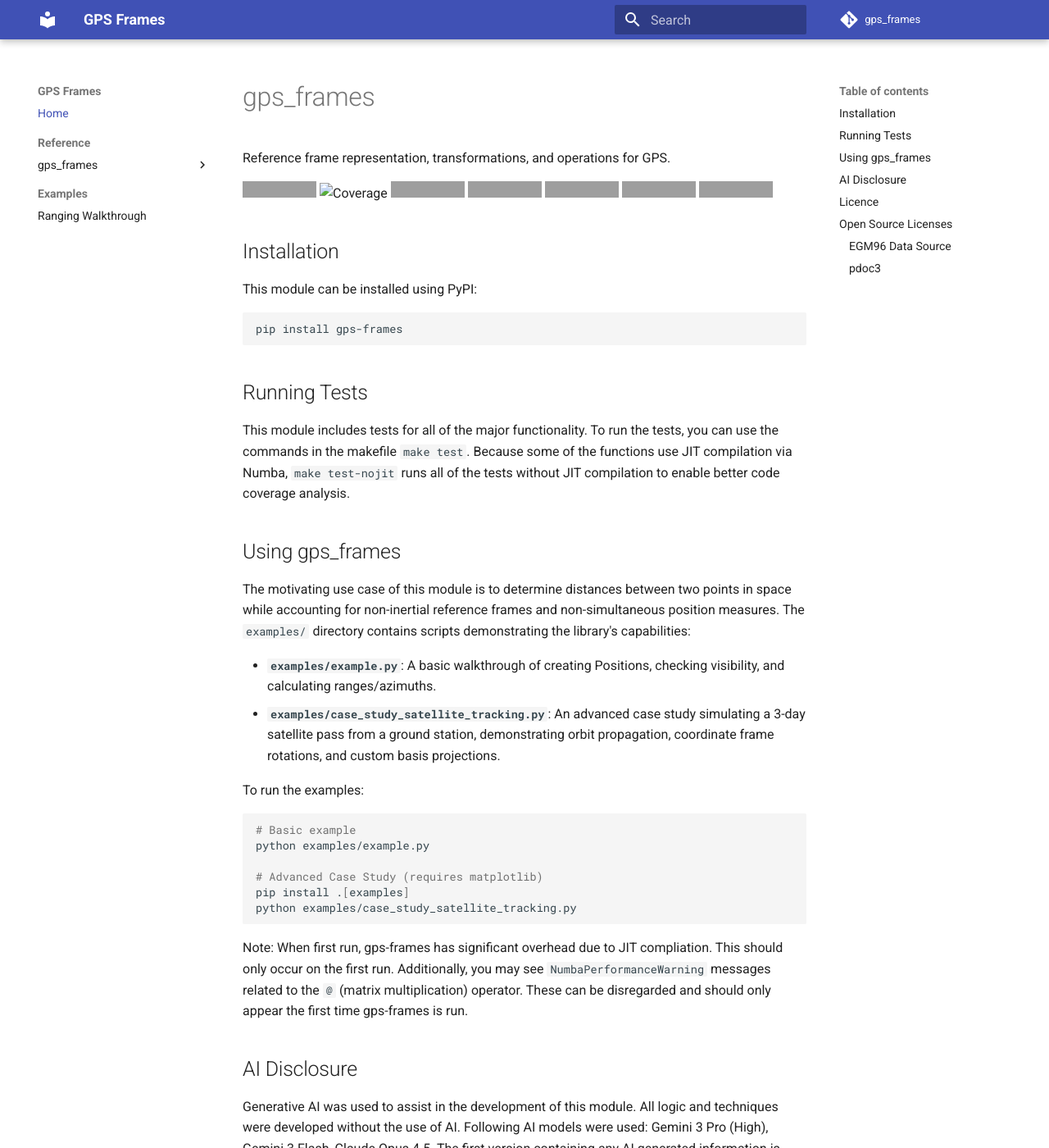
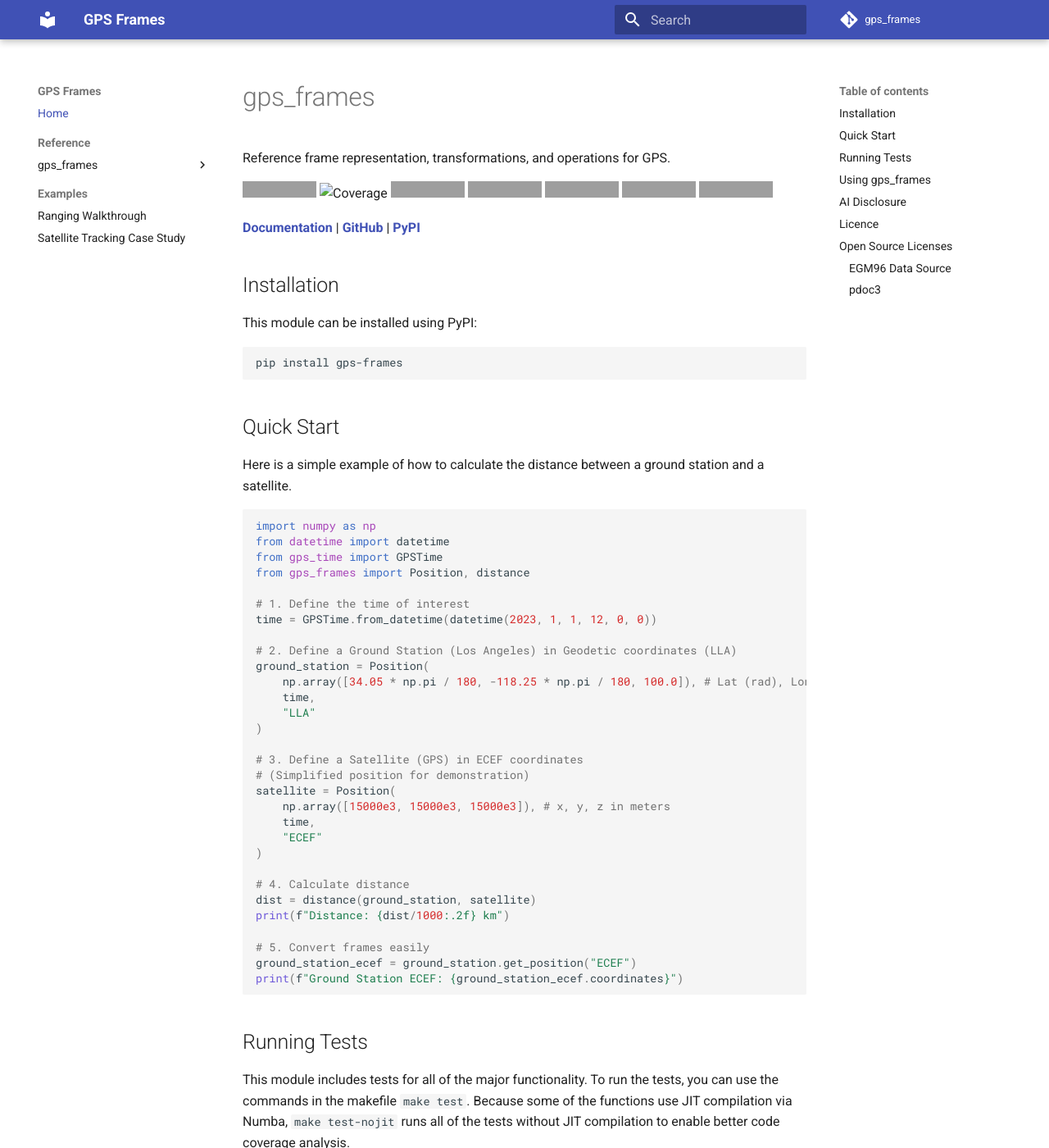
Before and after one commit to the-aerospace-corporation/gps_frames, an MkDocs documentation site: the page built from docs/index.md, in a window 1280 px wide and 1400 px high. Shown: the whole window at 82% size. Built offline with MkDocs 1.6.1 and Material for MkDocs 9.7.7, drawn with Linux system fonts in a browser that asks for light colours; comment, search, counter and statistics services are not loaded; some of the changed text lies outside the part shown; grey boxes are pictures that could not be loaded.

Commit message:
Fix the documentation pipeline (#3)
* Updated build docs to run on any build and deploy to tagged URLs. Another attempt at fixing the coverage badge

* Update coverage badge

* update action to ensure pages are pushed

* Trying to get mike to work

* fixed a mike argument

* trying another fix

* Cleaning up badges. Adding links

* Moving docs action into the package. Making sure that coverage generates its badge first

* deleted now empty docs workflow

* Tidying up for the final version

* Fixed case study example

* Corrected a comment on licenses

* Don't build the docs when running tests for a pull request, it should still run post-merge

---------

Co-authored-by: davidallen353 <5131428+davidallen353@users.noreply.github.com>

````diff
--- a/README.md
+++ b/README.md
@@ -8,10 +8,48 @@
 [![License](https://img.shields.io/pypi/l/gps-frames.svg)](https://github.com/the-aerospace-corporation/gps_frames/blob/main/LICENSE)
 [![CodeQL](https://github.com/the-aerospace-corporation/gps_frames/actions/workflows/codeql-analysis.yml/badge.svg)](https://github.com/the-aerospace-corporation/gps_frames/actions/workflows/codeql-analysis.yml)
 [![Upload Python Package](https://github.com/the-aerospace-corporation/gps_frames/actions/workflows/python-publish.yml/badge.svg)](https://github.com/the-aerospace-corporation/gps_frames/actions/workflows/python-publish.yml)
+
+[**Documentation**](https://the-aerospace-corporation.github.io/gps_frames/) | [**GitHub**](https://github.com/the-aerospace-corporation/gps_frames) | [**PyPI**](https://pypi.org/project/gps-frames/)
 ## Installation
 This module can be installed using PyPI:
 ```
 pip install gps-frames
+```
+
+## Quick Start
+Here is a simple example of how to calculate the distance between a ground station and a satellite.
+
+```python
+import numpy as np
+from datetime import datetime
+from gps_time import GPSTime
+from gps_frames import Position, distance
+
+# 1. Define the time of interest
+time = GPSTime.from_datetime(datetime(2023, 1, 1, 12, 0, 0))
+
+# 2. Define a Ground Station (Los Angeles) in Geodetic coordinates (LLA)
+ground_station = Position(
+    np.array([34.05 * np.pi / 180, -118.25 * np.pi / 180, 100.0]), # Lat (rad), Lon (rad), Alt (m)
+    time,
+    "LLA"
+)
+
+# 3. Define a Satellite (GPS) in ECEF coordinates
+# (Simplified position for demonstration)
+satellite = Position(
+    np.array([15000e3, 15000e3, 15000e3]), # x, y, z in meters
+    time,
+    "ECEF"
+)
+
+# 4. Calculate distance
+dist = distance(ground_station, satellite)
+print(f"Distance: {dist/1000:.2f} km")
+
+# 5. Convert frames easily
+ground_station_ecef = ground_station.get_position("ECEF")
+print(f"Ground Station ECEF: {ground_station_ecef.coordinates}")
 ```
 
 ## Running Tests
@@ -51,4 +89,4 @@
 This module makes use of data related to the EGM96 gravity model. This data was generated by the National Geospatial-intelligence Agency (NGA) and the data used is derived from https://github.com/vectorstofinal/geoid_heights, used under the MIT License Copyright (c) 2015 vectorstofinal.
 
 ### pdoc3
-The documentation templates are based on the default template provided from [pdoc3](https://pdoc3.github.io/pdoc/) and used under the AGPL v3 license.
+An earlier version of this module used pdoc3 for documentation. The documentation templates are based on the default template provided from [pdoc3](https://pdoc3.github.io/pdoc/) and used under the AGPL v3 license.
--- a/mkdocs.yml
+++ b/mkdocs.yml
@@ -1,4 +1,5 @@
 site_name: GPS Frames
+site_url: https://the-aerospace-corporation.github.io/gps_frames/
 site_description: Reference frames representations and transformations
 site_author: David William Allen
 repo_url: https://github.com/the-aerospace-corporation/gps_frames
@@ -12,6 +13,7 @@
 
 plugins:
   - search
+  - mike
   - mkdocstrings:
       handlers:
         python:
@@ -49,3 +51,4 @@
       - Velocity: reference/gps_frames/velocity.md
   - Examples:
     - Ranging Walkthrough: example_walkthrough.md
+    - Satellite Tracking Case Study: case_study.md
--- a/pyproject.toml
+++ b/pyproject.toml
@@ -42,6 +42,7 @@
     "mkdocs-material",
     "mkdocstrings[python]",
     "pymdown-extensions",
+    "mike",
 ]
 examples = [
     "matplotlib",
````
Also changed, not shown: CONTRIBUTING.md (added, +51 -0 lines), docs/case_study.md (+18 -6 lines), gps_frames/__init__.py (+13 -5 lines), coverage-badge.svg (added), 3 other files.
